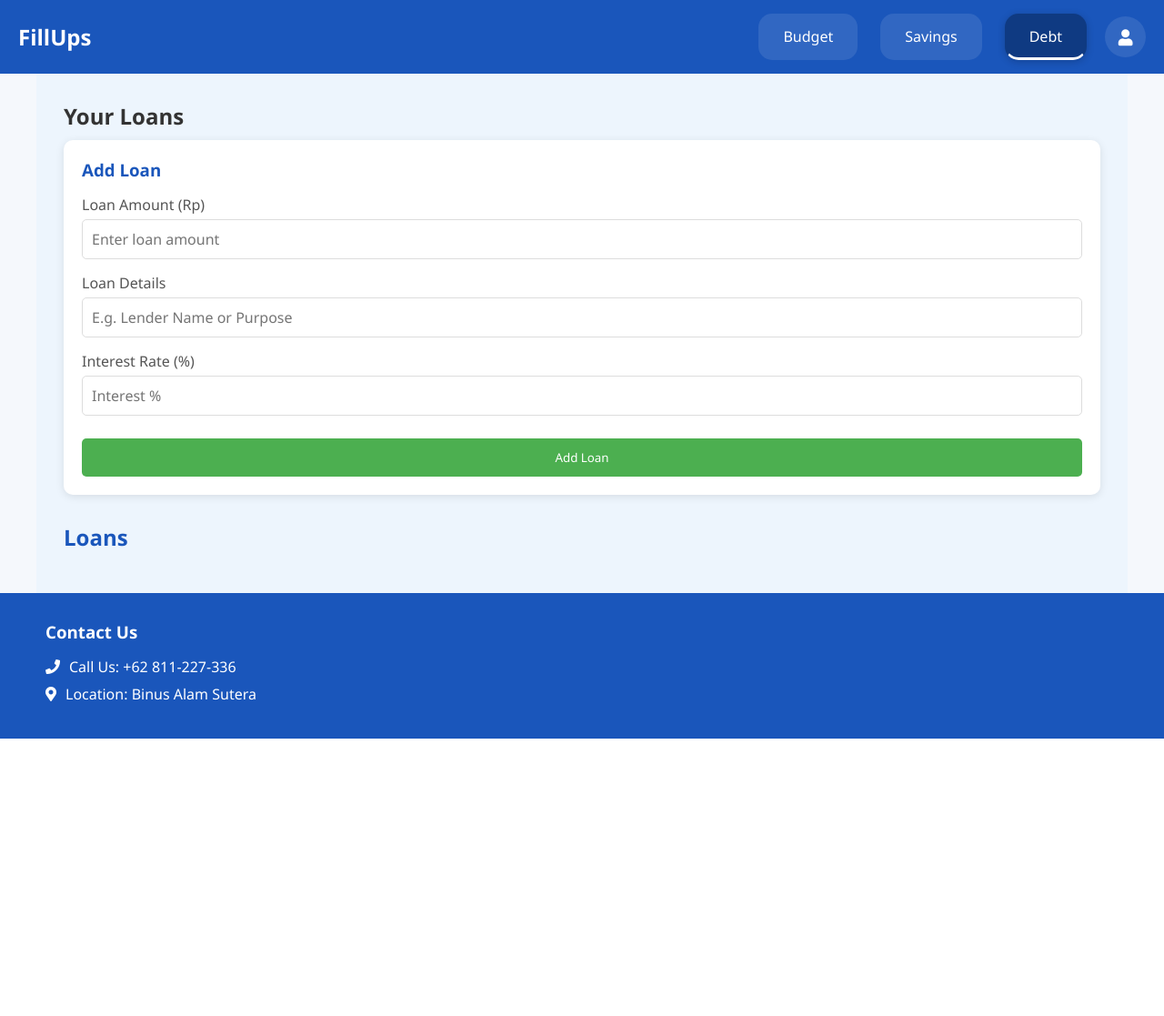
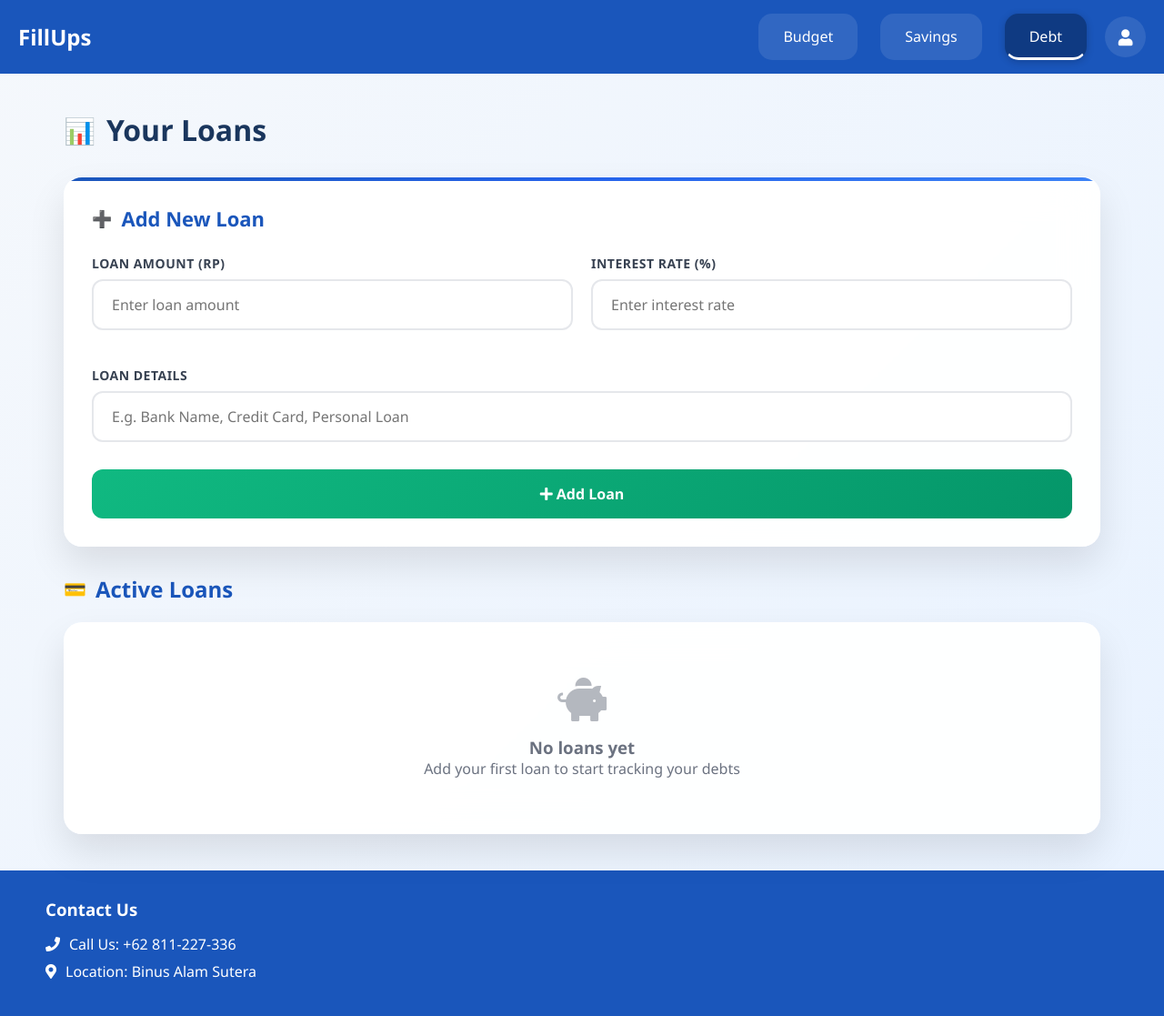
Before and after one commit to DivenDechal/ChiCom-Fillows, a Flask app: page /debts in a window 1280 px wide. Shown: the whole page at 91% size. Before the commit the page ends 812 px from the top, so only its background shows below. Run offline with Flask 3, Linux system fonts and the light colour scheme.

Commit message:
Debts HTML and updated colours

```diff
--- a/static/debts.css
+++ b/static/debts.css
@@ -1,21 +1,16 @@
-/*
-   Savings Tracker Styles
-   Fillow Application
-   Filename: saving.css
-*/
-
+/* debt.css */
+/* Reset & Base */
 * {
     margin: 0;
     padding: 0;
     box-sizing: border-box;
     font-family: 'Segoe UI', Tahoma, Geneva, Verdana, sans-serif;
 }
+body {
+    background: linear-gradient(135deg, #f5f8fc 0%, #e8f2ff 100%);
+    color: #2c3e50;
 
-body {
-    background-color: #f5f8fc;
-    color: #333;
 }
-
 .container {
     width: 100%;
     margin: 0;
@@ -90,140 +79,212 @@ nav a:hover:not(.active) {
     align-items: center;
     justify-content: center;
     font-size: 18px;
+    text-decoration: none;
 }
-
 .account-icon:hover {
     background-color: #0f3a82;
-    transform: translateY(-2px); /* Slight lift effect */
+    transform: translateY(-2px);
     box-shadow: 0 4px 12px rgba(0, 0, 0, 0.2);
 }
 
-/* Content Area Styles */
+/* Content */
 .content {
-    padding: 30px;
-    background-color: #edf5fd;
+    padding: 40px 30px;
+    background: transparent;
     flex-grow: 1;
     max-width: 1200px;
     margin: 0 auto;
     width: 100%;
 }
-
 .savings-title {
-    font-size: 24px;
-    margin-bottom: 10px;
-    color: #333;
+    font-size: 32px;
+    margin-bottom: 30px;
+    color: #1a365d;
+    font-weight: 700;
+    display: flex;
+    align-items: center;
+    gap: 12px;
+}
+.savings-title::before {
+    content: '📊';
+    font-size: 28px;
+}
+/* Form */
+.transaction-form {
+    background: rgba(255, 255, 255, 0.95);
+    backdrop-filter: blur(20px);
+    padding: 30px;
+    border-radius: 20px;
+    box-shadow: 0 20px 40px rgba(0, 0, 0, 0.1);
+    margin-bottom: 30px;
+    border: 1px solid rgba(255, 255, 255, 0.3);
+    position: relative;
+    overflow: hidden;
+}
+.transaction-form::before {
+    content: '';
+    position: absolute;
+    top: 0;
+    left: 0;
+    right: 0;
+    height: 4px;
+    background: linear-gradient(90deg, #1a56bb, #2563eb, #3b82f6);
+}
+.transaction-form h3 {
+    margin-bottom: 25px;
+    color: #1a56bb;
+    font-size: 22px;
+    font-weight: 600;
+    display: flex;
+    align-items: center;
+    gap: 10px;
+}
+.transaction-form h3::before {
+    content: '➕';
+    font-size: 18px;
+}
+.form-row {
+    display: grid;
+    grid-template-columns: 1fr 1fr;
+    gap: 20px;
+    margin-bottom: 20px;
+}
+.form-group {
+    margin-bottom: 20px;
+}
+.form-group label {
+    display: block;
+    margin-bottom: 8px;
+    font-weight: 600;
+    color: #374151;
+    font-size: 14px;
+    text-transform: uppercase;
+    letter-spacing: 0.5px;
+}
+.form-group input {
+    width: 100%;
+    padding: 15px 20px;
+    border: 2px solid #e5e7eb;
+    border-radius: 12px;
+    font-size: 16px;
+    transition: all 0.3s ease;
+    background: white;
+    position: relative;
+}
+.form-group input:focus {
+    outline: none;
+    border-color: #1a56bb;
+    box-shadow: 0 0 0 3px rgba(26, 86, 187, 0.1);
+    transform: translateY(-1px);
+}
+.submit-btn {
+    background: linear-gradient(135deg, #10b981 0%, #059669 100%);
+    color: white;
+    border: none;
+    padding: 16px 32px;
+    border-radius: 12px;
+    cursor: pointer;
+    font-weight: 600;
+    font-size: 16px;
+    transition: all 0.3s cubic-bezier(0.4, 0, 0.2, 1);
+    width: 100%;
+    margin-top: 10px;
+    position: relative;
+    overflow: hidden;
+}
+.submit-btn::before {
+    content: '';
+    position: absolute;
+    top: 0;
+    left: -100%;
+    width: 100%;
+    height: 100%;
+    background: linear-gradient(90deg, transparent, rgba(255,255,255,0.2), transparent);
+    transition: left 0.5s;
+}
+.submit-btn:hover::before {
+    left: 100%;
+}
+.submit-btn:hover {
+    transform: translateY(-2px);
+    box-shadow: 0 10px 30px rgba(16, 185, 129, 0.4);
+}
+.submit-btn:active {
+    transform: translateY(0);
 }
 
-.savings-amount {
-    font-size: 36px;
-    font-weight: bold;
-    margin-bottom: 40px;
-    color: #4CAF50;
+/* Transaction Section */
+.transaction-section h2 {
+    margin-bottom: 20px;
+    color: #1a56bb;
+    font-size: 24px;
+    font-weight: 600;
+    display: flex;
+    align-items: center;
+    gap: 10px;
 }
-
-#savingsGoal {
-    color: #1a56bb;
-    font-weight: normal;
+.transaction-section h2::before {
+    content: '💳';
+    font-size: 20px;
 }
-
-/* Transaction Form Styles */
-.transaction-form {
-    background-color: white;
-    padding: 20px;
-    border-radius: 10px;
-    box-shadow: 0 2px 10px rgba(0, 0, 0, 0.1);
-    margin-bottom: 30px;
+.transaction-list {
+    background: rgba(255, 255, 255, 0.95);
+    backdrop-filter: blur(20px);
+    border-radius: 20px;
+    overflow: hidden;
+    box-shadow: 0 20px 40px rgba(0, 0, 0, 0.1);
+    border: 1px solid rgba(255, 255, 255, 0.3);
 }
-
-.transaction-form h3 {
-    margin-bottom: 15px;
-    color: #1a56bb;
-}
-
-.form-group {
-    margin-bottom: 15px;
-}
-
-.form-group label {
-    display: block;
-    margin-bottom: 5px;
-    font-weight: 500;
-    color: #555;
-}
-
-.form-group select,
-.form-group input {
-    width: 100%;
-    padding: 10px;
-    border: 1px solid #ddd;
-    border-radius: 5px;
-    font-size: 16px;
-}
-
-.submit-btn {
-    background-color: #4CAF50;
-    color: white;
-    border: none;
-    padding: 12px 20px;
-    border-radius: 5px;
-    cursor: pointer;
-    font-weight: 500;
-    transition: all 0.3s ease;
-    width: 100%;
-    margin-top: 10px;
-}
-
-.submit-btn:hover {
-    background-color: #45a049;
-}
-
-/* Transaction Section Styles */
-.transaction-section h2 {
-    margin-bottom: 15px;
-    color: #1a56bb;
-}
-
-.transaction-list {
-    background-color: white;
-    border-radius: 10px;
-    overflow: hidden;
-    box-shadow: 0 2px 10px rgba(0, 0, 0, 0.1);
-}
-
 .transaction-item {
-    padding: 15px 20px;
-    border-bottom: 1px solid #eee;
+    padding: 25px 30px;
+    border-bottom: 1px solid rgba(229, 231, 235, 0.5);
     display: flex;
     justify-content: space-between;
     align-items: center;
-    transition: background-color 0.3s ease;
+    transition: all 0.3s ease;
+    position: relative;
+    cursor: pointer;
+    background: #fff;
 }
-
 .transaction-item:last-child {
     border-bottom: none;
 }
-
 .transaction-item:hover {
-    background-color: #f9f9f9;
+    background: linear-gradient(135deg, rgba(26, 86, 187, 0.02) 0%, rgba(37, 99, 235, 0.02) 100%);
+    transform: translateX(8px);
+}
+.transaction-details {
+    display: flex;
+    flex-direction: column;
+    gap: 4px;
+}
+.transaction-category {
+    font-weight: 600;
+    font-size: 16px;
+    color: #1f2937;
+}
+.transaction-meta {
+    font-size: 13px;
+    color: #6b7280;
+    font-weight: 500;
+}
+.transaction-amount {
+    font-weight: 700;
+    font-size: 18px;
+    color: #dc2626;
+}
+.empty-state {
+    text-align: center;
+    padding: 60px 20px;
+    color: #6b7280;
+}
+.empty-state i {
+    font-size: 48px;
+    margin-bottom: 16px;
+    opacity: 0.5;
 }
 
-.transaction-category {
-    font-weight: 500;
-    margin-bottom: 3px;
-}
-
-.transaction-amount {
-    font-weight: 600;
-}
-
-.income .transaction-amount {
-    color: #4CAF50;
-}
-
-.expense .transaction-amount {
-    color: #F44336;
-}
-
+/* Accordion for Loan Calculator */
 .loan-calc-anim {
     overflow: hidden;
     max-height: 0;
--- a/static/debts.js
+++ b/static/debts.js
@@ -1,90 +1,130 @@
-document.addEventListener('DOMContentLoaded', function() {
-    let loanData = {
-        loans: []
-    };
+// debt.js
+class LoanTracker {
+    constructor() {
+        this.loans = [];
+        this.initializeEventListeners();
+        this.renderLoans();
+    }
 
-    function formatCurrency(amount) {
-        return 'Rp ' + amount.toLocaleString('id-ID', {
-            minimumFractionDigits: 2,
-            maximumFractionDigits: 2
+    initializeEventListeners() {
+        const form = document.getElementById('loanForm');
+        form.addEventListener('submit', (e) => this.handleSubmit(e));
+    }
+
+    handleSubmit(e) {
+        e.preventDefault();
+        const amount = document.getElementById('loanAmount').value.replace(/\D/g, '');
+        const details = document.getElementById('loanDetails').value;
+        const rate = parseFloat(document.getElementById('interestRate').value);
+
+        if (amount && details && rate >= 0) {
+            const loan = {
+                id: Date.now(),
+                amount: parseInt(amount),
+                details: details.trim(),
+                interestRate: rate,
+                dateAdded: new Date().toLocaleDateString('id-ID')
+            };
+            this.loans.push(loan);
+            this.renderLoans();
+            e.target.reset();
+        }
+    }
+
+    renderLoans() {
+        const loanList = document.getElementById('loanList');
+        if (this.loans.length === 0) {
+            loanList.innerHTML = `
+                <div class="empty-state">
+                    <i class="fas fa-piggy-bank"></i>
+                    <h3>No loans yet</h3>
+                    <p>Add your first loan to start tracking your debts</p>
+                </div>
+            `;
+            return;
+        }
+        const totalDebt = this.loans.reduce((sum, loan) => sum + loan.amount, 0);
+        loanList.innerHTML = `
+            <div class="transaction-item" style="background: linear-gradient(135deg, #fee2e2 0%, #fecaca 100%); border-left: 4px solid #dc2626;">
+                <div class="transaction-details">
+                    <div class="transaction-category">Total Debt</div>
+                    <div class="transaction-meta">Across ${this.loans.length} loan${this.loans.length > 1 ? 's' : ''}</div>
+                </div>
+                <div class="transaction-amount" style="color: #dc2626; font-size: 20px;">
+                    Rp ${totalDebt.toLocaleString('id-ID')}
+                </div>
+            </div>
+            ${this.loans.map(loan => this.renderLoanItem(loan)).join('')}
+        `;
+        // Attach toggle and calculation listeners
+        this.loans.forEach(loan => {
+            document.getElementById(`toggle-btn-${loan.id}`).onclick = () => this.toggleCalculator(loan.id);
+            document.getElementById(`calc-btn-${loan.id}`).onclick = () => this.calculateLoan(loan.id, loan.amount, loan.interestRate);
+            document.getElementById(`delete-btn-${loan.id}`).onclick = () => this.deleteLoan(loan.id);
         });
     }
 
-    function createLoanElement(loan, index) {
-        const loanItem = document.createElement('div');
-        loanItem.className = "transaction-item expense";
-        loanItem.innerHTML = `
-            <div class="transaction-details" style="display: flex; flex-direction: column;">
-                <div>
+    renderLoanItem(loan) {
+        return `
+            <div class="transaction-item">
+                <div class="transaction-details">
                     <div class="transaction-category">${loan.details}</div>
-                    <div class="loan-details">${formatCurrency(loan.amount)} (${loan.interest}% interest)</div>
-                    <button class="submit-btn" style="width:auto; padding:6px 12px; font-size:14px; margin-top:8px;" data-index="${index}">Calculate</button>
+                    <div class="transaction-meta">
+                        ${loan.interestRate}% annual interest • Added ${loan.dateAdded}
+                    </div>
+                    <div class="loan-calc-anim" id="calc-${loan.id}">
+                        <div class="loan-calc-content">
+                            <span>Calculate for</span>
+                            <input type="number" id="months-${loan.id}" placeholder="12" min="1" max="360" value="12">
+                            <span>months</span>
+                            <button id="calc-btn-${loan.id}">
+                                Calculate
+                            </button>
+                        </div>
+                        <div class="monthly-result" id="result-${loan.id}"></div>
+                    </div>
                 </div>
-                <div class="loan-calc-anim">
-                    <div class="loan-calc-content">
-                        <label>Months to pay:
-                            <input type="number" class="months-input" min="1" value="12" style="width:60px; margin-left:10px;">
-                        </label>
-                        <button class="submit-btn calc-monthly-btn" style="width:auto; padding:4px 10px; font-size:13px; margin-left:8px;">Calculate Monthly</button>
+                <div style="display: flex; flex-direction: column; align-items: flex-end; gap: 8px;">
+                    <div class="transaction-amount">
+                        Rp ${loan.amount.toLocaleString('id-ID')}
                     </div>
-                    <div class="monthly-result"></div>
+                    <div style="display: flex; gap: 8px;">
+                        <button id="toggle-btn-${loan.id}"
+                                style="background: #1a56bb; color: white; border: none; padding: 6px 12px; border-radius: 6px; cursor: pointer; font-size: 12px; transition: all 0.3s ease;">
+                            <i class="fas fa-calculator"></i> Calculate
+                        </button>
+                        <button id="delete-btn-${loan.id}"
+                                style="background: #ef4444; color: white; border: none; padding: 6px 12px; border-radius: 6px; cursor: pointer; font-size: 12px; transition: all 0.3s ease;">
+                            <i class="fas fa-trash"></i>
+                        </button>
+                    </div>
                 </div>
             </div>
         `;
-        return loanItem;
     }
 
-
-    function updateLoanList() {
-        const loanList = document.getElementById('loanList');
-        loanList.innerHTML = '';
-        loanData.loans.forEach((loan, idx) => {
-            const el = createLoanElement(loan, idx);
-            loanList.appendChild(el);
-        });
-
-        // Accordion Animation logic
-        document.querySelectorAll('.submit-btn[data-index]').forEach(btn => {
-            btn.addEventListener('click', function() {
-                const loanItem = this.closest('.transaction-item');
-                const calcDiv = loanItem.querySelector('.loan-calc-anim');
-                // Close others if you want only one open at a time (optional)
-                document.querySelectorAll('.loan-calc-anim.open').forEach(openDiv => {
-                    if (openDiv !== calcDiv) openDiv.classList.remove('open');
-                });
-                // Toggle current
-                calcDiv.classList.toggle('open');
-            });
-        });
-
-        document.querySelectorAll('.calc-monthly-btn').forEach(btn => {
-            btn.addEventListener('click', function() {
-                const loanItem = this.closest('.transaction-item');
-                const idx = Array.from(loanItem.parentNode.children).indexOf(loanItem);
-                const loan = loanData.loans[idx];
-                const monthsInput = loanItem.querySelector('.months-input');
-                const months = parseInt(monthsInput.value) || 1;
-                const totalAmount = loan.amount + (loan.amount * loan.interest / 100);
-                const perMonth = totalAmount / months;
-                loanItem.querySelector('.monthly-result').textContent =
-                    `Total: ${formatCurrency(totalAmount)} | Per Month: ${formatCurrency(perMonth)}`;
-            });
-        });
+    toggleCalculator(loanId) {
+        const calcElement = document.getElementById(`calc-${loanId}`);
+        calcElement.classList.toggle('open');
     }
 
-    document.getElementById('loanForm').addEventListener('submit', function(e) {
-        e.preventDefault();
-        const amount = parseFloat(document.getElementById('loanAmount').value);
-        const details = document.getElementById('loanDetails').value;
-        const interest = parseFloat(document.getElementById('interestRate').value);
-        if (isNaN(amount) || amount <= 0 || isNaN(interest) || interest < 0 || details.trim() === '') {
-            alert('Please enter valid loan details.');
-            return;
+    calculateLoan(loanId, amount, interestRate) {
+        const months = parseInt(document.getElementById(`months-${loanId}`).value) || 1;
+        const years = months / 12;
+        const interestAmount = amount * (interestRate / 100) * years;
+        const totalAmount = amount + interestAmount;
+        const perMonth = totalAmount / months;
+        document.getElementById(`result-${loanId}`).textContent =
+            `Total: Rp ${totalAmount.toLocaleString('id-ID', {minimumFractionDigits:2})} | Per Month: Rp ${perMonth.toLocaleString('id-ID', {minimumFractionDigits:2})}`;
+    }
+
+    deleteLoan(id) {
+        if (confirm('Are you sure you want to delete this loan?')) {
+            this.loans = this.loans.filter(loan => loan.id !== id);
+            this.renderLoans();
         }
-        loanData.loans.push({ amount, details, interest });
-        updateLoanList();
-        this.reset();
-    });
+    }
+}
 
-    updateLoanList();
-});
+// Initialize Loan Tracker globally for button onclick refs
+const loanTracker = new LoanTracker();
--- a/templates/account.html
+++ b/templates/account.html
@@ -14,7 +14,7 @@
             <nav>
                 <a href="/budget">Budget</a>
                 <a href="/saving">Savings</a>
-                <a href="/debt">Debt</a>
+                <a href="/debts">Debt</a>
             </nav>
             <button class="account-icon" title="Account">
                 <i class="fas fa-user"></i>
--- a/templates/debts.html
+++ b/templates/debts.html
@@ -4,7 +4,7 @@
     <meta charset="UTF-8">
     <meta name="viewport" content="width=device-width, initial-scale=1.0">
     <title>Fillow - Loans Tracker</title>
-    <link rel="stylesheet" href="/static/debts.css">
+    <link rel="stylesheet" href="static/debts.css">
     <link rel="stylesheet" href="https://cdnjs.cloudflare.com/ajax/libs/font-awesome/5.15.4/css/all.min.css">
 </head>
 <body>
@@ -24,33 +24,39 @@
         <div class="content">
             <h1 class="savings-title">Your Loans</h1>
             <div class="transaction-form">
-                <h3>Add Loan</h3>
+                <h3>Add New Loan</h3>
                 <form id="loanForm">
-                    <div class="form-group">
-                        <label for="loanAmount">Loan Amount (Rp)</label>
-                        <input type="number" id="loanAmount" placeholder="Enter loan amount" required min="1">
+                    <div class="form-row">
+                        <div class="form-group">
+                            <label for="loanAmount">Loan Amount (Rp)</label>
+                            <input type="number" id="loanAmount" placeholder="Enter loan amount" required min="1">
+                        </div>
+                        <div class="form-group">
+                            <label for="interestRate">Interest Rate (%)</label>
+                            <input type="number" id="interestRate" placeholder="Enter interest rate" required min="0" max="100" step="0.01">
+                        </div>
                     </div>
                     <div class="form-group">
                         <label for="loanDetails">Loan Details</label>
-                        <input type="text" id="loanDetails" placeholder="E.g. Lender Name or Purpose" required>
+                        <input type="text" id="loanDetails" placeholder="E.g. Bank Name, Credit Card, Personal Loan" required>
                     </div>
-                    <div class="form-group">
-                        <label for="interestRate">Interest Rate (%)</label>
-                        <input type="number" id="interestRate" placeholder="Interest %" required min="0" max="100">
-                    </div>
-                    <button type="submit" class="submit-btn">Add Loan</button>
+                    <button type="submit" class="submit-btn">
+                        <i class="fas fa-plus"></i> Add Loan
+                    </button>
                 </form>
             </div>
-
             <div class="transaction-section">
-                <h2>Loans</h2>
+                <h2>Active Loans</h2>
                 <div class="transaction-list" id="loanList">
-                    <!-- Loan items will appear here -->
+                    <div class="empty-state">
+                        <i class="fas fa-piggy-bank"></i>
+                        <h3>No loans yet</h3>
+                        <p>Add your first loan to start tracking your debts</p>
+                    </div>
                 </div>
             </div>
         </div>
-
-        <footer>
+         <footer>
             <div class="footer-content">
                 <h3>Contact Us</h3>
                 <div class="contact-info">
@@ -60,7 +66,6 @@
             </div>
         </footer>
     </div>
-
-    <script src="/static/debts.js"></script>
+    <script src="static/debts.js"></script>
 </body>
 </html>
```
Also changed, not shown: other parts of static/debts.css (+78 -53 lines), static/budget.css (+11 -10 lines), static/saving.css (+12 -14 lines), templates/budget.html (+9 -6 lines).
